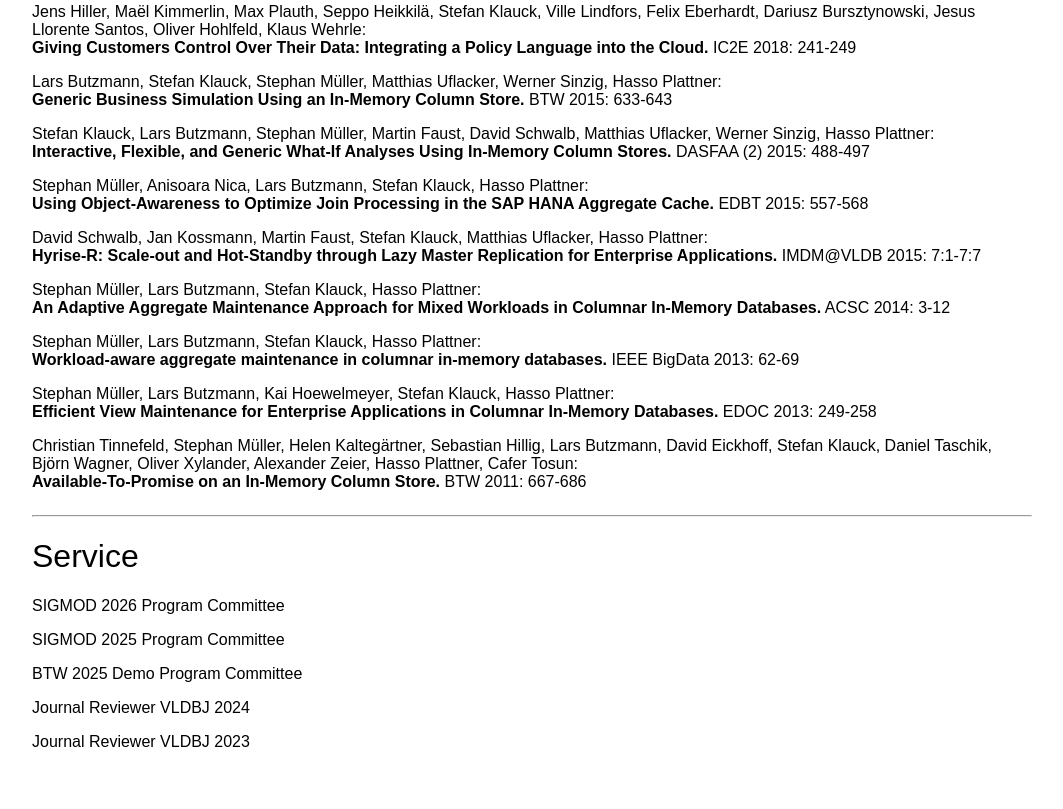
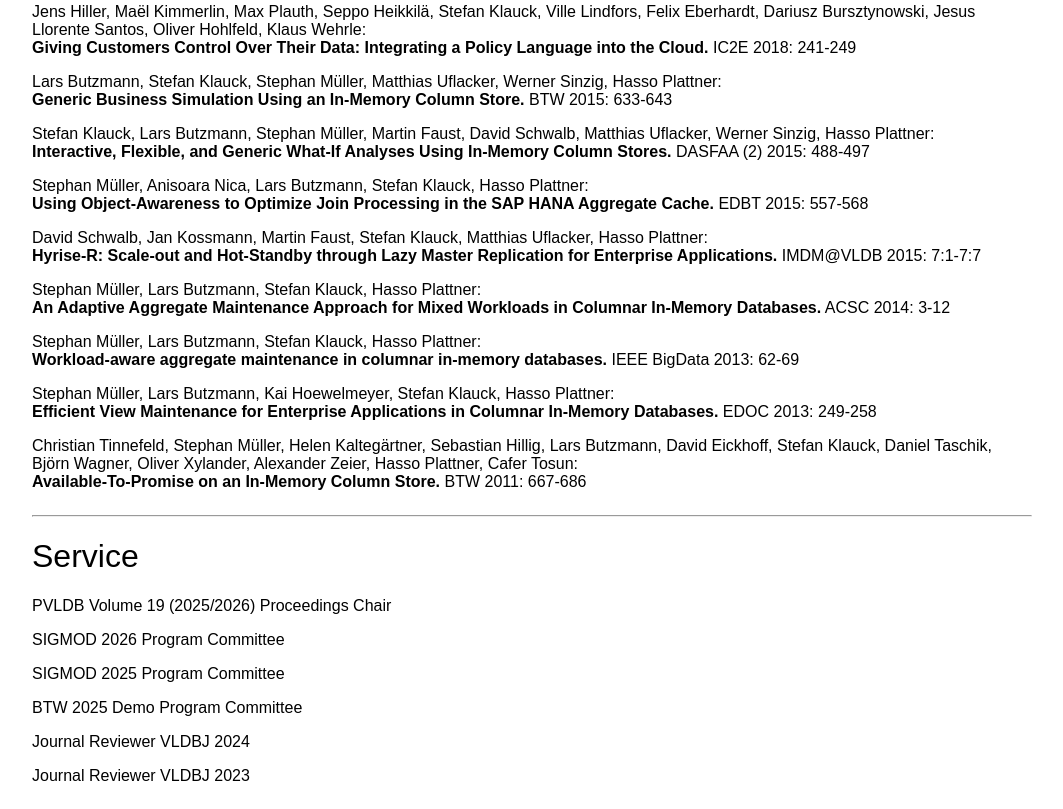
Before and after one commit to klauck/klauck.github.io, a plain HTML site: page index.html in a window 1280 px wide. Shown: the part 1736-2545 px from the top of the page, without its empty margins (108-1171 px from the left). Before the commit the page ends 2511 px from the top, so only its background shows below. Drawn offline with Linux system fonts and the light colour scheme.

Commit message:
Add service: "PVLDB Volume 19 (2025/2026) Proceedings Chair"

```diff
--- a/index.html
+++ b/index.html
@@ -110,6 +110,7 @@
             <div id="service">
                 <hr>
                 <h1>Service</h1>
+                <p>PVLDB Volume 19 (2025/2026) Proceedings Chair</p>
                 <p>SIGMOD 2026 Program Committee</p>
                 <p>SIGMOD 2025 Program Committee</p>
                 <p>BTW 2025 Demo Program Committee</p>
```
